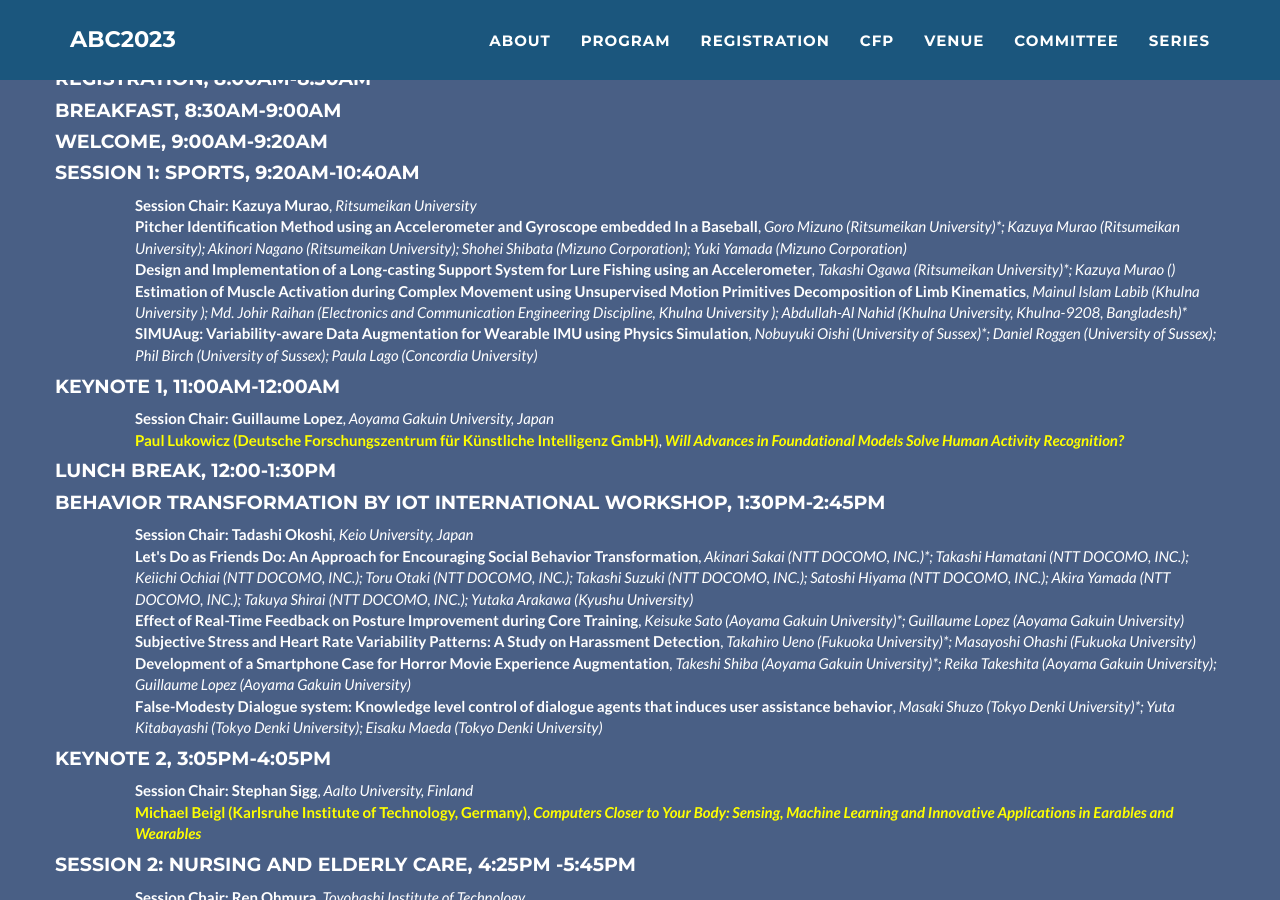
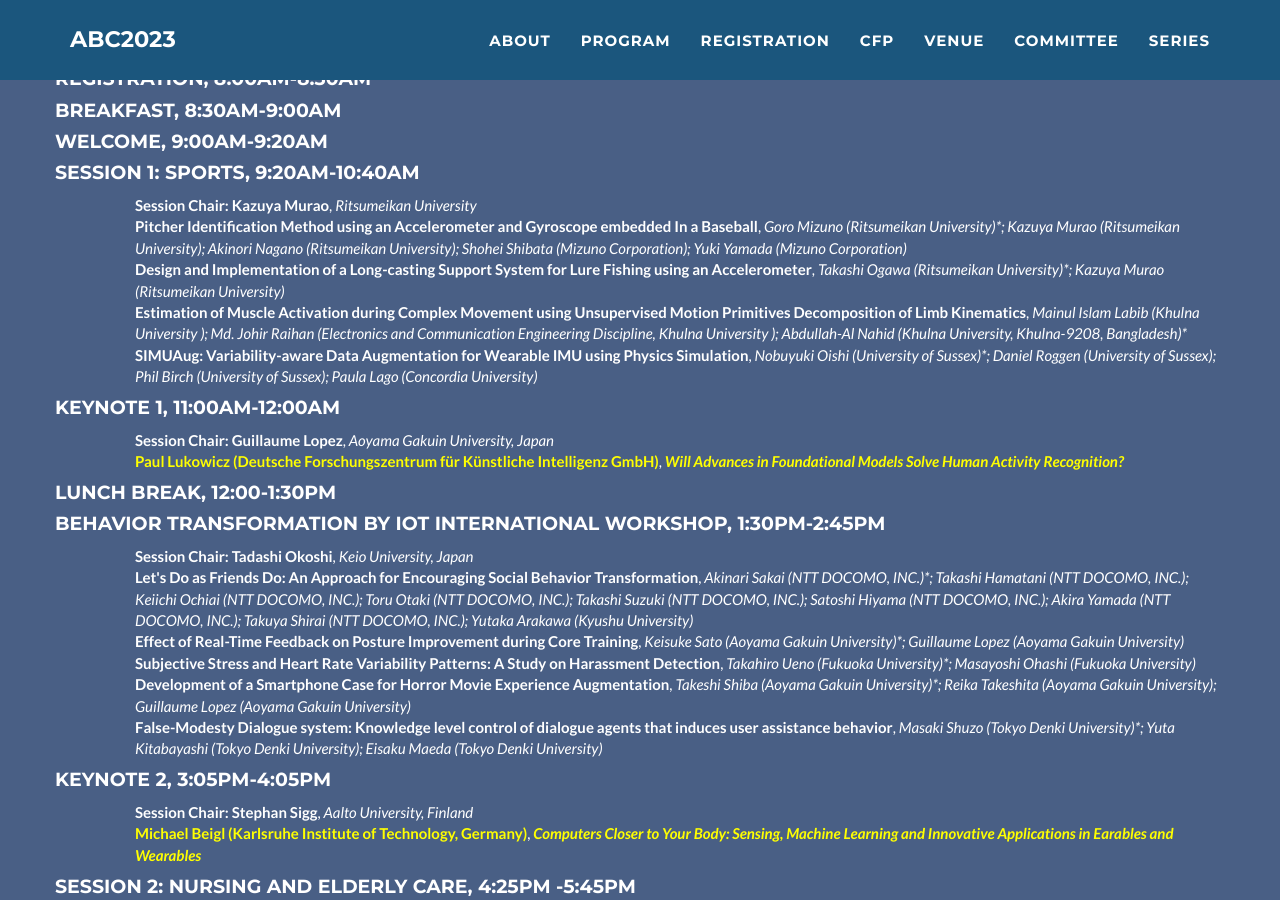
Before and after one commit to abc-research/abc-research.github.io, a Jekyll site: the page built from index.html, in a window 1280 px wide and 900 px high, scrolled down 4591 px. Built offline with Jekyll 4.4.1, drawn with Linux system fonts in a browser that asks for light colours; some of the changed text lies outside the part shown.

Commit message:
Update _config.yml

```diff
--- a/_config.yml
+++ b/_config.yml
@@ -106,7 +106,7 @@ program:
           - title: "Pitcher Identification Method using an Accelerometer and Gyroscope embedded In a Baseball"
             authors: "Goro Mizuno (Ritsumeikan University)*; Kazuya Murao (Ritsumeikan University); Akinori Nagano (Ritsumeikan University); Shohei Shibata (Mizuno Corporation); Yuki Yamada (Mizuno Corporation)"
           - title: "Design and Implementation of a Long-casting Support System for Lure Fishing using an Accelerometer"
-            authors: "Takashi Ogawa (Ritsumeikan University)*; Kazuya Murao ()"
+            authors: "Takashi Ogawa (Ritsumeikan University)*; Kazuya Murao (Ritsumeikan University)"
           - title: "Estimation of Muscle Activation during Complex Movement using Unsupervised Motion Primitives Decomposition of Limb Kinematics"
             authors: "Mainul Islam Labib (Khulna University ); Md. Johir Raihan (Electronics and Communication Engineering Discipline, Khulna University ); Abdullah-Al Nahid (Khulna University, Khulna-9208, Bangladesh)*"
           - title: "SIMUAug: Variability-aware Data Augmentation for Wearable IMU using Physics Simulation"
@@ -250,8 +250,8 @@ program:
       - name: "Parkinson Challenge"
         time: "10:20am-11:05am"
         paper:
-#          - title: "Session Chair: Tahera Hossain"
-#            authors: "Aoyama Gakuin University, Japan"
+          - title: "Session Chair: Chrisitina A Garcia"
+            authors: "Kyushu Institute of Technology, Japan"
           - title: "Intrapatient Forecasting of Parkinson’s Wearing-off by Analyzing Data from Wrist-worn Fitness Tracker and Smartphone"
             authors: "Nhat Tan Le (Ho Chi Minh City University of Technology, Vietnam National University)*; Duy Nguyen Khuong Cong (HCMUT); Duy Nhat Vo (Ho Chi Minh city University Of technology); Tan Thi Pham (Ho Chi Minh City University of Technology, Vietnam National University)"
           - title: "Foreseeing wearing-off state in Parkinson’s disease patients, a multimodal approach with the usage of machine learning and wearables"
```
